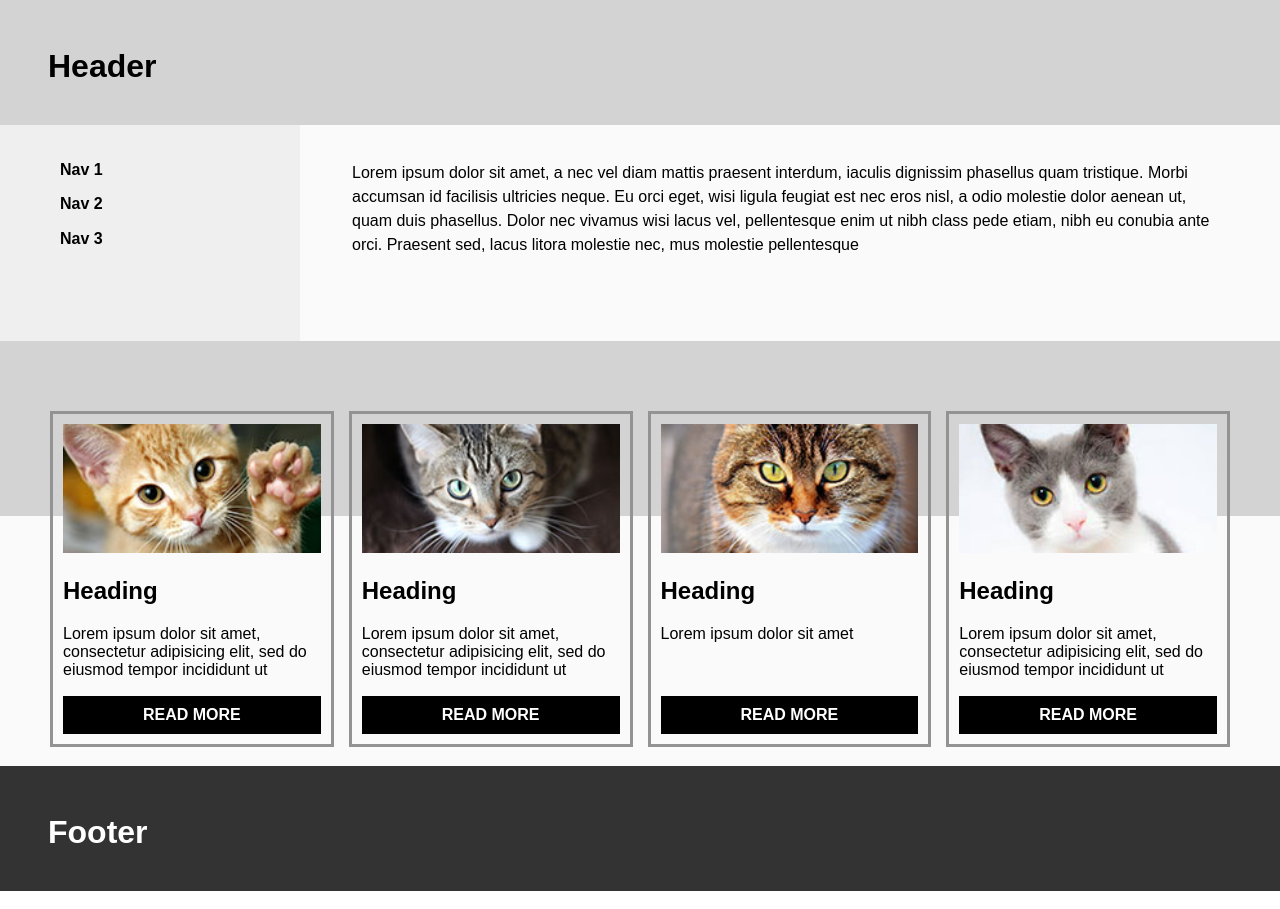
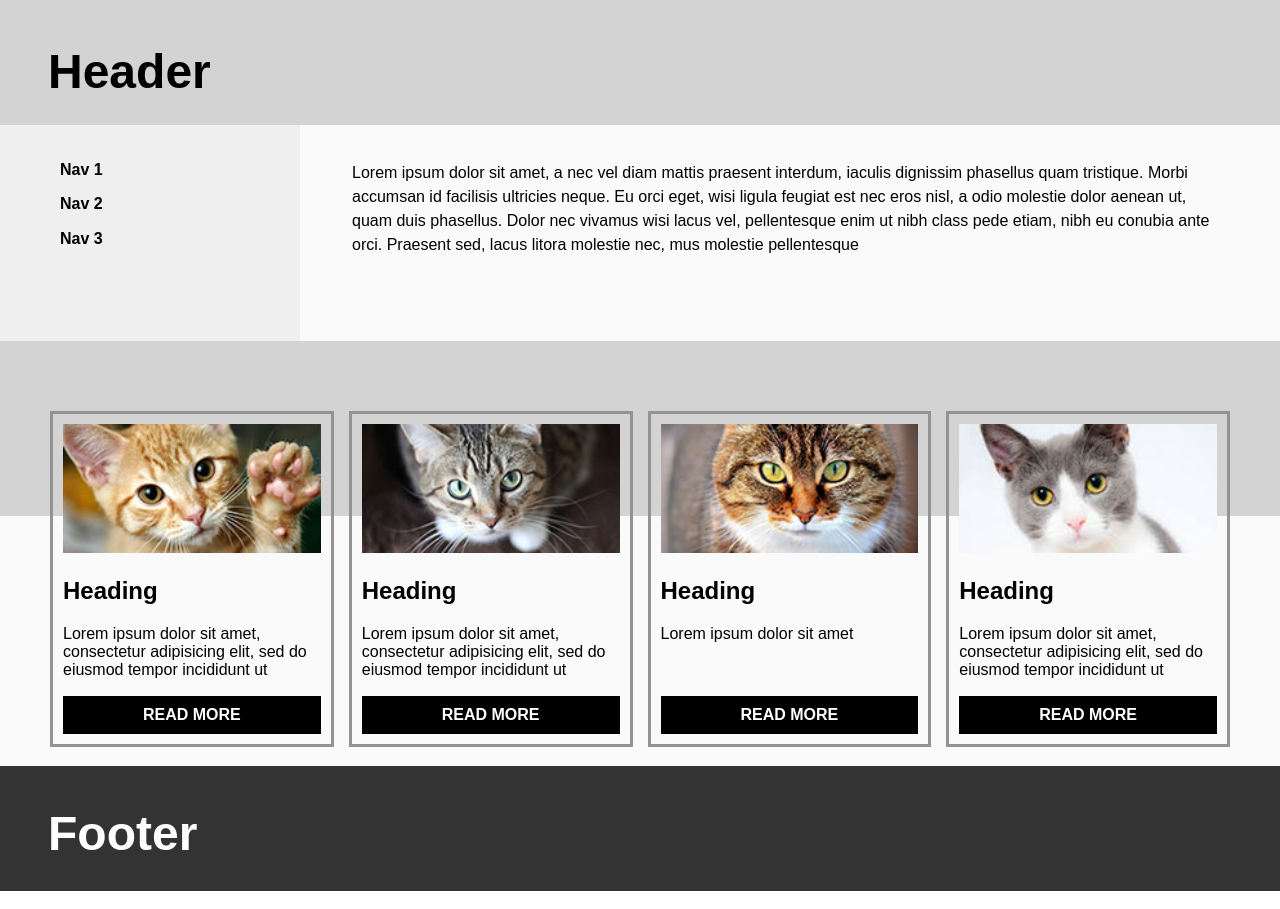
Before and after one commit to longlife52/hw1_mmc6145, a plain HTML site: page index.html in a window 1280 px wide. Drawn offline with nearby package versions, Linux system fonts and the light colour scheme.

Commit message:
Add h1 + h2

```diff
--- a/css/main.css
+++ b/css/main.css
@@ -13,8 +13,8 @@
     background: #d3d3d3;
     color: black;
     font-weight: bold;
-    font-size: 2em;
-    padding: 1.5em;
+    font-size: 1.5em;
+    padding: 0.5em 0 1em 2em;
     grid-area: header;
 }
 
@@ -70,7 +70,7 @@ main p {
 .card {
     border: 0.188em solid #939393;
     padding: 0.625em;
-    font-family: Arial;
+    font-family: arial;
     flex: 1;
     margin-bottom: 2em;
     margin-right: 15px;
@@ -113,6 +113,9 @@ main p {
     color: white;
     font-weight: bold;
     font-size: 2em;
-    padding: 1.5em;
     grid-area: footer;
 }
+
+.footer h2 {
+    padding: 0 0 1em 1em;
+}
--- a/index.html
+++ b/index.html
@@ -4,19 +4,16 @@
     <meta charset="utf-8">
     <meta name="viewport" content="width=device-width, initial-scale=1">
     <link rel="shortcut icon" href="img/longlogobrownteal.png" type="image/png"/>
-    <title>Lisa Long Homework 1 MMC6145</title>
-    <meta name="Lisa Long Resume" content="Producer, Writer, Movement Teacher and Life's Witness">
+    <title>Lisa Long HW 1 MMC6145</title>
+    <meta name="Lisa Long" content="Producer, Writer, Movement Teacher and Life's Witness">
 
     <link rel="stylesheet" href="css/vendor/normalize.min.css">
     <link rel="stylesheet" href="css/main.css">
-    <!-- this is for typekit proxima nova + reklame fonts -->
-    <script src="https://use.typekit.net/zrg4qwo.js"></script>
-    <script>try{Typekit.load({ async: true });}catch(e){}</script>
 </head>
 <body>
     <div class="grid">
         <div class="head">
-            Header
+            <h1>Header</h1>
         </div>
 
         <aside class="aside">
@@ -39,10 +36,8 @@
 
         </div>
 
-
-
         <footer class="footer">
-          Footer
+          <h2>Footer</h2>
         </footer>
     </div>
 
@@ -98,11 +93,6 @@
                 <button>Read More</button>
             </div>
         </div>
-
-
     </div>
-
-    <script src="https://ajax.googleapis.com/ajax/libs/jquery/2.1.3/jquery.min.js"></script>
-    <script src="js/main.js"></script>
 </body>
 </html>
```
Lines whose indentation alone changed are shown as unchanged.
